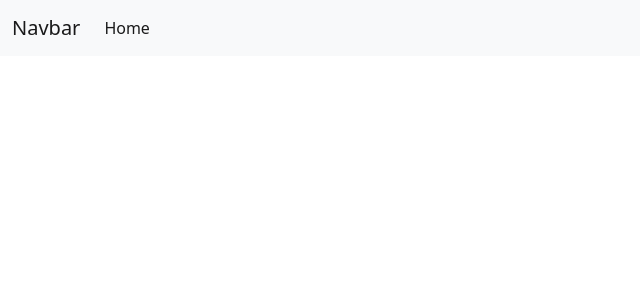
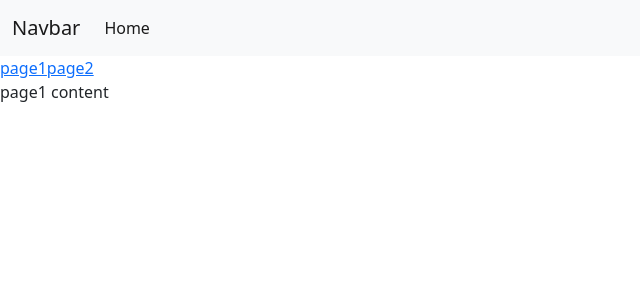
Before and after one commit to ecerulm/vue-express-paseto, a Vue app in the folder frontend-vue/: page / in a window 1280 px wide. Shown: the top 300 px of the page, without its empty margins (0-640 px from the left). Built offline with nearby package versions, Linux system fonts and the light colour scheme.

Commit message:
frontend: add vue-router

```diff
--- a/frontend-vue/package.json
+++ b/frontend-vue/package.json
@@ -8,7 +8,8 @@
   },
   "dependencies": {
     "bootstrap": "^5.2.0",
-    "vue": "^3.2.37"
+    "vue": "^3.2.37",
+    "vue-router": "^4.1.4"
   },
   "devDependencies": {
     "@vitejs/plugin-vue": "^3.0.1",
--- a/frontend-vue/src/App.vue
+++ b/frontend-vue/src/App.vue
@@ -4,6 +4,9 @@ import NavBar from "@/components/NavBar.vue";
 
 <template>
   <NavBar></NavBar>
+  <router-link to="/">page1</router-link>
+  <router-link to="/page2">page2</router-link>
+  <router-view></router-view>
 </template>
 
 <style scoped></style>
--- /dev/null
+++ b/frontend-vue/src/components/Page1.vue
@@ -0,0 +1,4 @@
+<script setup></script>
+<template>
+  <div>page1 content</div>
+</template>
--- /dev/null
+++ b/frontend-vue/src/components/page2.vue
@@ -0,0 +1,3 @@
+<template>
+  <div>page2 content</div>
+</template>
```
Also changed, not shown: frontend-vue/src/main.js (+10 -5 lines), frontend-vue/src/routes.js (added, +17 -0 lines), 1 other file (tests, documents, lock files or other folders).
